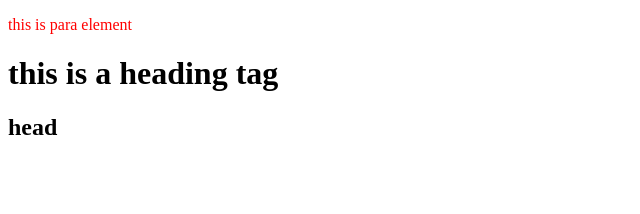
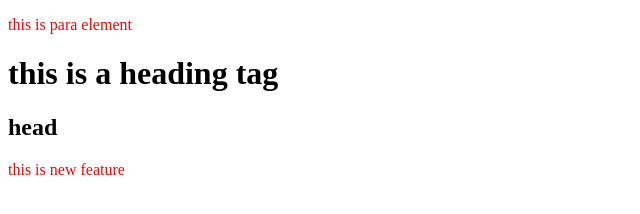
Before and after one commit to monoo920/lacalrepo, a plain HTML site: page index.html in a window 1280 px wide. Shown: the whole page, without its empty margins (0-640 px from the left). Drawn offline with Linux system fonts and the light colour scheme.

Commit message:
add a div element

```diff
--- a/index.html
+++ b/index.html
@@ -10,6 +10,9 @@
     <p>this is para element</p>
     <h1>this is a heading tag</h1>
     <h2>head</h2>
+    <div>
+        <p>this is new feature</p>
+    </div>
 
 </body>
 </html>
```
